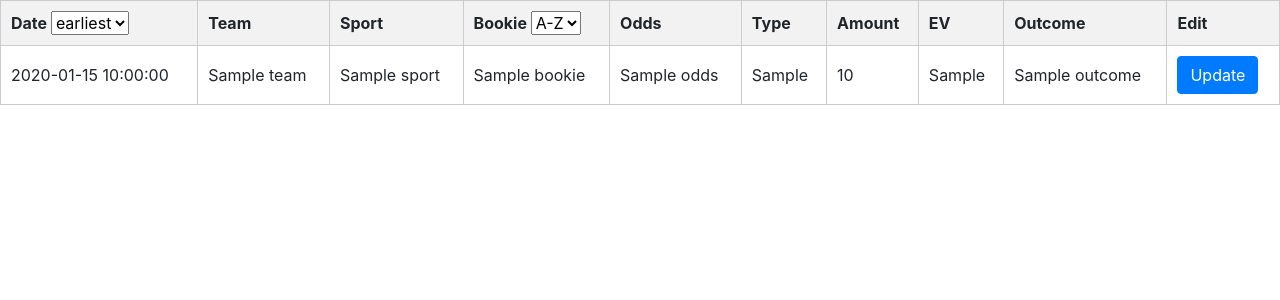
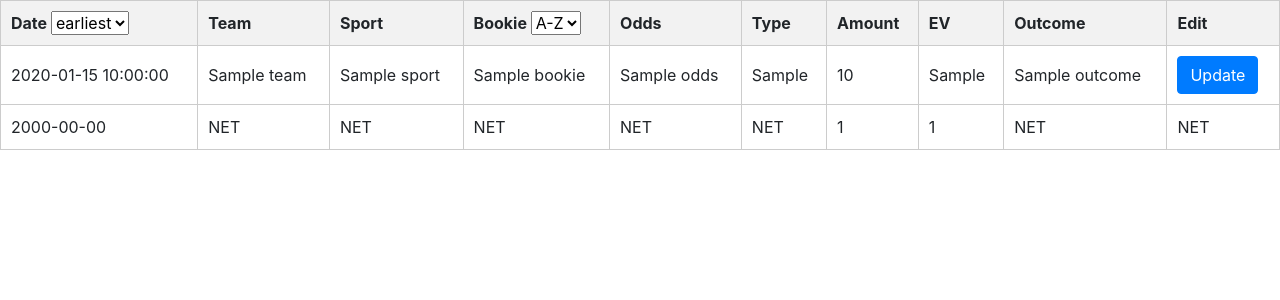
Before and after one commit to KyleOkura/EVBetting, a Flask app: template website/templates/current_bets.html in a window 1280 px wide. Shown: the part 68-368 px from the top of the page. Run offline with Flask 3, Linux system fonts and the light colour scheme; the template is opened without the code that fills it: most values are stand-ins (such as "Sample title", 1, 10 or a date in 2020); parts of the project's set-up code (start-up, migrations or seed data) failed here and were passed over; some libraries are stand-ins or nearby versions.

Commit message:
added ev and wagered amount to current_bets

```diff
--- a/website/app.py
+++ b/website/app.py
@@ -12,6 +12,8 @@ from ..tools.bet_history import update_bet_amount
 from ..tools.bet_history import update_bet_odds
 from ..tools.bet_history import update_date
 from ..tools.bet_history import update_bookie_values
+from ..tools.bet_history import get_pending_ev
+from ..tools.bet_history import get_pending_wagered
 
 import os
 import sqlite3
@@ -82,7 +84,9 @@ def take_bet():
 @app.route('/current_bets', methods = ['GET'])
 def current_bets():
     current_bets = sorted(get_pending_bets(), key=lambda bet: bet["date"])
-    return render_template('current_bets.html', bets=current_bets)
+    current_total_ev = get_pending_ev()
+    current_total_wagered = get_pending_wagered()
+    return render_template('current_bets.html', bets=current_bets, total_ev=current_total_ev, total_wagered = current_total_wagered)
 
 @app.route('/all_bets', methods = ['GET'])
 def all_bets():
--- a/website/templates/current_bets.html
+++ b/website/templates/current_bets.html
@@ -52,6 +52,18 @@
         </td>
     </tr>
     {% endfor %}
+    <tr>
+        <td> 2000-00-00 </td>
+        <td> NET </td>
+        <td> NET </td>
+        <td> NET </td>
+        <td> NET </td>
+        <td> NET </td>
+        <td>{{total_wagered}}</td>
+        <td>{{total_ev}}</td>
+        <td>NET</td>
+        <td>NET</td>
+    </tr>
 </table>
 
 
```
Also changed, not shown: tools/bet_history.py (+34 -0 lines), database/bet_history.db.
